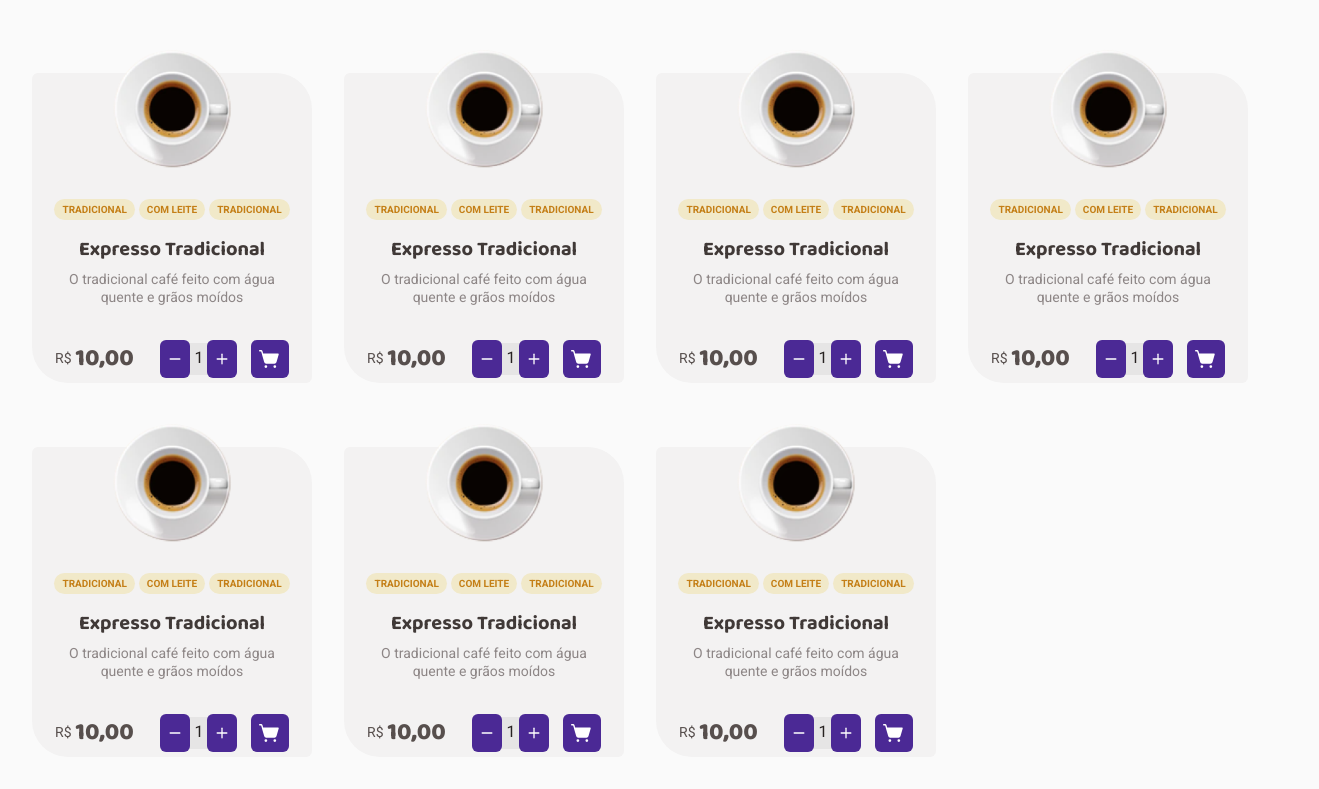
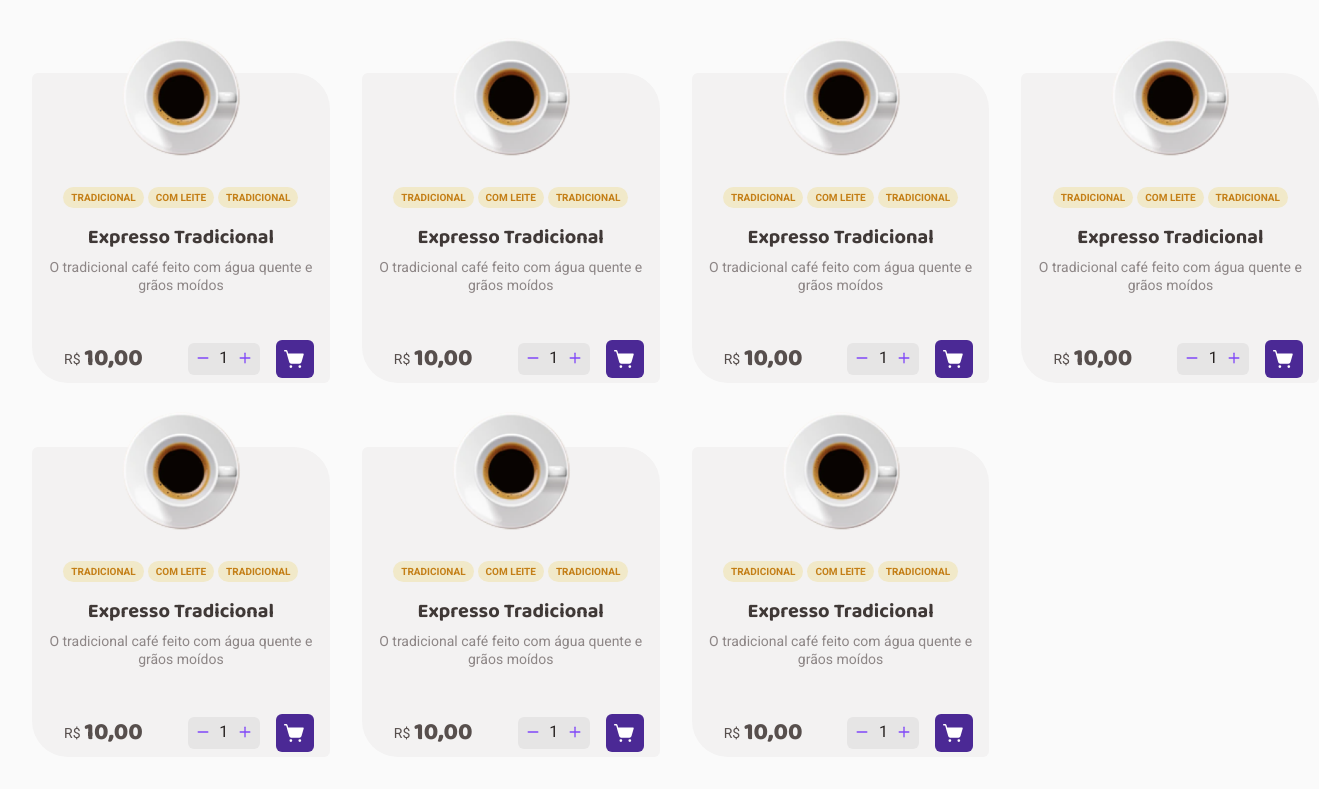
Before and after one commit to venturions/rocketseat-desafio-coffe-delivery, a React (Vite) app: page / in a window 1280 px wide. Shown: the part 705-1494 px from the top of the page, 1319 px wide, since content can reach past the window. Built offline with nearby package versions, Linux system fonts and the light colour scheme.

Commit message:
correção espaçamento coffeeCard

```diff
--- a/src/components/Counter/styles.ts
+++ b/src/components/Counter/styles.ts
@@ -24,6 +24,7 @@ export const CounterContainer = styled.div`
     margin: 0;
     padding: 0;
     background: transparent;
+    align-self: flex-start;
 
     :hover {
       background: transparent;
--- a/src/pages/Home/components/CoffeeCard/index.tsx
+++ b/src/pages/Home/components/CoffeeCard/index.tsx
@@ -5,6 +5,7 @@ import {
   Name,
   Price,
   PriceAndCounterContainer,
+  ShoppingCartButton,
   Tag,
   TagsContainer,
 } from "./styles";
@@ -48,9 +49,9 @@ export function CoffeeCard() {
         </Price>
         <ActionsContainer>
           <Counter></Counter>
-          <button>
+          <ShoppingCartButton>
             <ShoppingCartSimple weight="fill" size={22} />
-          </button>
+          </ShoppingCartButton>
         </ActionsContainer>
       </PriceAndCounterContainer>
     </CoffeeCardContainer>
--- a/src/pages/Home/components/CoffeeCard/styles.ts
+++ b/src/pages/Home/components/CoffeeCard/styles.ts
@@ -64,6 +64,7 @@ export const Tag = styled.span`
 `;
 
 export const PriceAndCounterContainer = styled.div`
+  width: 100%;
   margin-top: 33px;
   display: flex;
   flex-direction: row;
@@ -74,6 +75,7 @@ export const PriceAndCounterContainer = styled.div`
 `;
 
 export const Price = styled.div`
+  padding: 1rem;
   display: flex;
   align-items: center;
   gap: 4px;
@@ -84,8 +86,9 @@ export const ActionsContainer = styled.div`
   align-items: center;
 
   gap: 16px;
+`;
 
-  button {
+export const ShoppingCartButton = styled.button`
   display: flex;
   flex-direction: row;
   justify-content: center;
@@ -110,5 +113,4 @@ export const ActionsContainer = styled.div`
   :focus {
     box-shadow: none;
   }
-  }
 `;
```
Also changed, not shown: src/models/coffeeCard.ts (added). Lines whose indentation alone changed are shown as unchanged.
